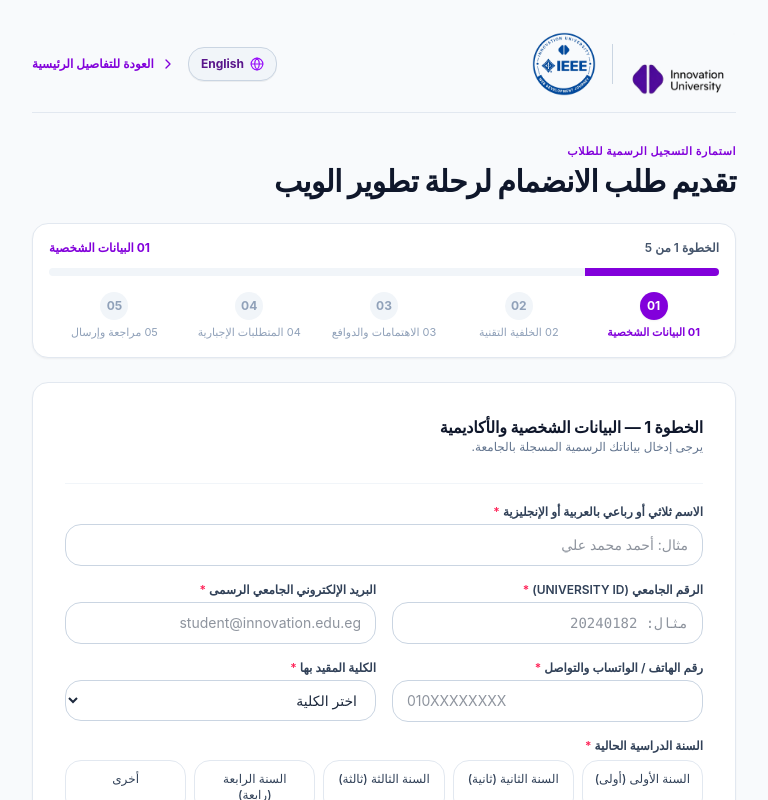
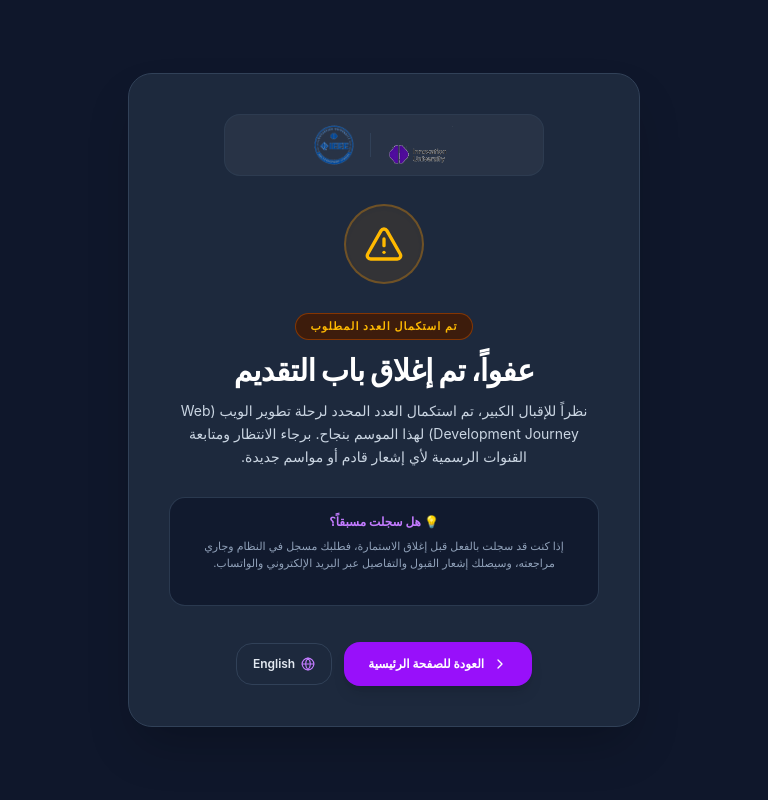
Before and after one commit to hpop95298-dotco/web-form, a React (Vite) app: page /register in a window 1280 px wide. Shown: the top 800 px of the page, without its empty margins (256-1024 px from the left). Built offline with nearby package versions, Linux system fonts and the light colour scheme.

Commit message:
feat: close registration and display capacity reached message

```diff
--- a/src/config/eventConfig.ts
+++ b/src/config/eventConfig.ts
@@ -185,19 +185,12 @@ export const EVENT_CONFIG: EventConfig = {
 };
 
 /**
- * Checks whether registration is currently open based on configuration dates
+ * Checks whether registration is currently open based on configuration and capacity
+ * Set to false when target candidate capacity is reached.
  */
 export function checkIsRegistrationOpen(): boolean {
-  const today = new Date();
-  today.setHours(0, 0, 0, 0);
-
-  const startDate = new Date(EVENT_CONFIG.registrationStartDate);
-  startDate.setHours(0, 0, 0, 0);
-
-  const endDate = new Date(EVENT_CONFIG.registrationEndDate);
-  endDate.setHours(23, 59, 59, 999);
-
-  return today >= startDate && today <= endDate;
+  // Capacity reached: Registration is closed for this cycle
+  return false;
 }
 
 /**
--- a/src/config/translations.ts
+++ b/src/config/translations.ts
@@ -14,7 +14,7 @@ export const TRANSLATIONS = {
     backToTop: 'العودة للأعلى ↑',
     daysLeft: 'أيام متبقية',
     regOpen: 'التسجيل مفتوح الآن',
-    regClosed: 'التسجيل مغلق',
+    regClosed: 'تم استكمال العدد المطلوب (مغلق)',
 
     // Landing Page
     heroTitle: 'رحلة تطوير الويب',
@@ -140,7 +140,7 @@ export const TRANSLATIONS = {
     backToTop: 'Back to Top ↑',
     daysLeft: 'days left',
     regOpen: 'REGISTRATION OPEN',
-    regClosed: 'Registration Closed',
+    regClosed: 'Capacity Reached (Closed)',
 
     // Landing Page
     heroTitle: 'Web Development Journey',
--- a/src/pages/public/RegistrationPage.tsx
+++ b/src/pages/public/RegistrationPage.tsx
@@ -63,24 +63,66 @@ export default function RegistrationPage() {
 
   if (!isRegistrationOpen) {
     return (
-      <div className="min-h-screen bg-slate-50 flex items-center justify-center p-4">
-        <div className="max-w-md w-full bg-white border border-slate-200 rounded-2xl p-8 shadow-sm text-center space-y-6">
-          <div className="w-16 h-16 bg-amber-100 text-amber-600 rounded-full flex items-center justify-center mx-auto">
-            <AlertTriangle className="w-8 h-8" />
+      <div className="min-h-screen bg-slate-900 flex items-center justify-center p-4 font-sans text-slate-100" dir={lang === 'ar' ? 'rtl' : 'ltr'}>
+        <div className="max-w-lg w-full bg-slate-800 border border-slate-700 rounded-3xl p-8 sm:p-10 shadow-2xl text-center space-y-7 animate-in fade-in zoom-in-95">
+          {/* Header Logos */}
+          <div className="flex items-center justify-center gap-4 bg-white/5 py-2.5 px-4 rounded-2xl border border-slate-700/60 max-w-xs mx-auto">
+            <img src={EVENT_CONFIG.logos.iuLogo} alt="IU" className="h-10 w-auto object-contain" />
+            <div className="h-6 w-px bg-slate-700" />
+            <img src={EVENT_CONFIG.logos.ieeeLogo} alt="IEEE" className="h-10 w-auto object-contain" />
           </div>
-          <div className="space-y-2">
-            <h1 className="text-2xl font-extrabold text-slate-900">Registration Closed</h1>
-            <p className="text-xs text-slate-600">
-              Thank you for your interest in the Web Development Journey. The registration window for this cycle has now closed.
+
+          {/* Status Icon */}
+          <div className="w-20 h-20 bg-amber-500/10 border-2 border-amber-500/30 text-amber-400 rounded-full flex items-center justify-center mx-auto shadow-inner">
+            <AlertTriangle className="w-10 h-10" />
+          </div>
+
+          {/* Headline & Notice */}
+          <div className="space-y-3">
+            <span className="text-[11px] font-extrabold uppercase tracking-widest text-amber-400 bg-amber-950/80 border border-amber-800/80 px-3.5 py-1 rounded-full inline-block">
+              {lang === 'ar' ? 'تم استكمال العدد المطلوب' : 'CAPACITY REACHED'}
+            </span>
+            <h1 className="text-2xl sm:text-3xl font-black text-white">
+              {lang === 'ar' ? 'عفواً، تم إغلاق باب التقديم' : 'Registration Closed'}
+            </h1>
+            <p className="text-xs sm:text-sm text-slate-300 leading-relaxed max-w-md mx-auto">
+              {lang === 'ar'
+                ? 'نظراً للإقبال الكبير، تم استكمال العدد المحدد لرحلة تطوير الويب (Web Development Journey) لهذا الموسم بنجاح. برجاء الانتظار ومتابعة القنوات الرسمية لأي إشعار قادم أو مواسم جديدة.'
+                : 'Due to overwhelming interest, the candidate capacity for this cycle of the Web Development Journey has been reached. Please stay tuned to our official channels for future announcements.'}
             </p>
           </div>
-          <Link
-            to="/"
-            className="inline-flex items-center gap-2 bg-purple-700 hover:bg-purple-800 text-white text-xs font-semibold px-6 py-3 rounded-xl transition-colors"
-          >
-            <ArrowLeft className="w-4 h-4" />
-            Back to Event Details
-          </Link>
+
+          {/* Guidance Info Card */}
+          <div className="bg-slate-900/80 border border-slate-700/80 rounded-2xl p-4 text-xs text-slate-300 space-y-2 text-right sm:text-center">
+            <div className="font-bold text-purple-400">
+              {lang === 'ar' ? '💡 هل سجلت مسبقاً؟' : '💡 Already registered?'}
+            </div>
+            <p className="text-slate-400 text-[11px] leading-relaxed">
+              {lang === 'ar'
+                ? 'إذا كنت قد سجلت بالفعل قبل إغلاق الاستمارة، فطلبك مسجل في النظام وجاري مراجعته، وسيصلك إشعار القبول والتفاصيل عبر البريد الإلكتروني والواتساب.'
+                : 'If you submitted earlier, your application is logged and being reviewed. You will receive updates via email and WhatsApp.'}
+            </p>
+          </div>
+
+          {/* Action Buttons */}
+          <div className="pt-2 flex flex-col sm:flex-row items-center justify-center gap-3">
+            <Link
+              to="/"
+              className="w-full sm:w-auto bg-purple-600 hover:bg-purple-700 text-white text-xs font-bold px-6 py-3.5 rounded-xl transition-all flex items-center justify-center gap-2 shadow-lg"
+            >
+              {lang === 'ar' ? <ChevronRight className="w-4 h-4" /> : <ChevronLeft className="w-4 h-4" />}
+              {lang === 'ar' ? 'العودة للصفحة الرئيسية' : 'Back to Home'}
+            </Link>
+
+            <button
+              type="button"
+              onClick={toggleLanguage}
+              className="w-full sm:w-auto bg-slate-800 hover:bg-slate-700 text-slate-200 border border-slate-700 text-xs font-semibold px-4 py-3 rounded-xl transition-all flex items-center justify-center gap-1.5"
+            >
+              <Globe className="w-3.5 h-3.5 text-purple-400" />
+              <span>{t.langToggle}</span>
+            </button>
+          </div>
         </div>
       </div>
     );
```
